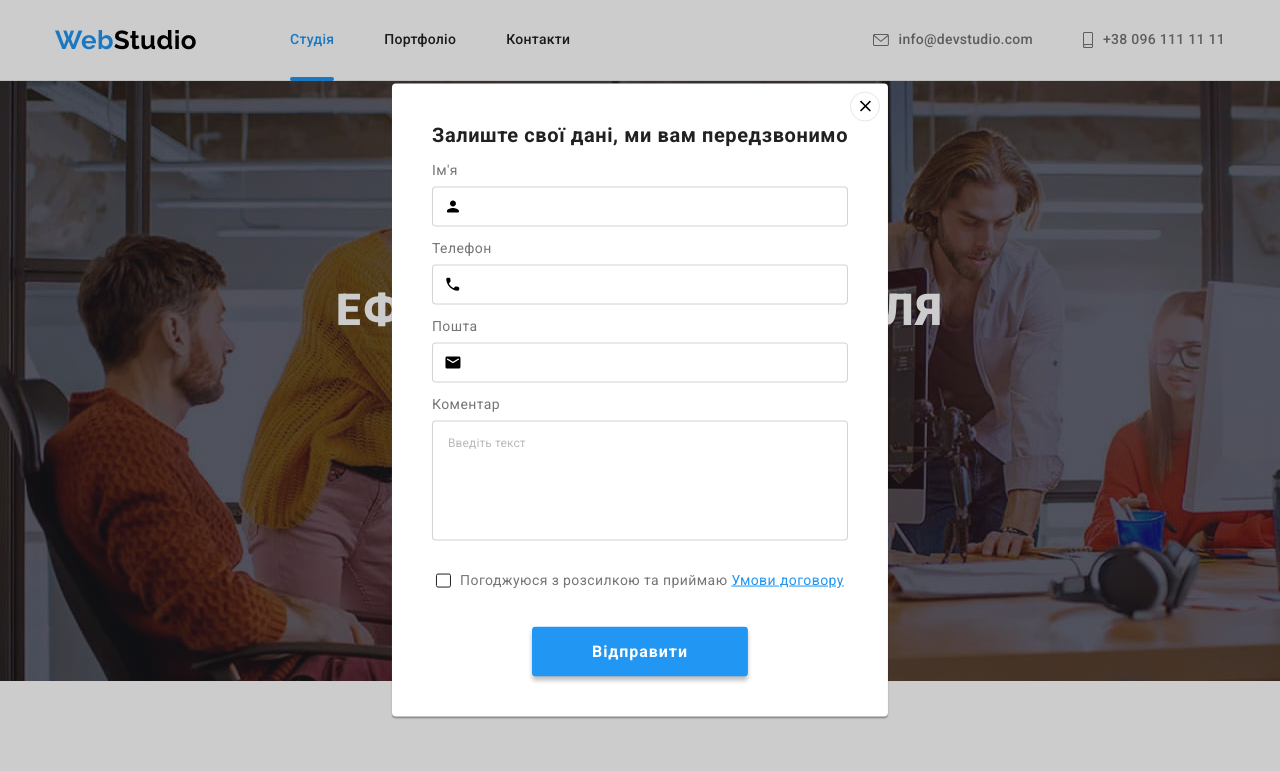
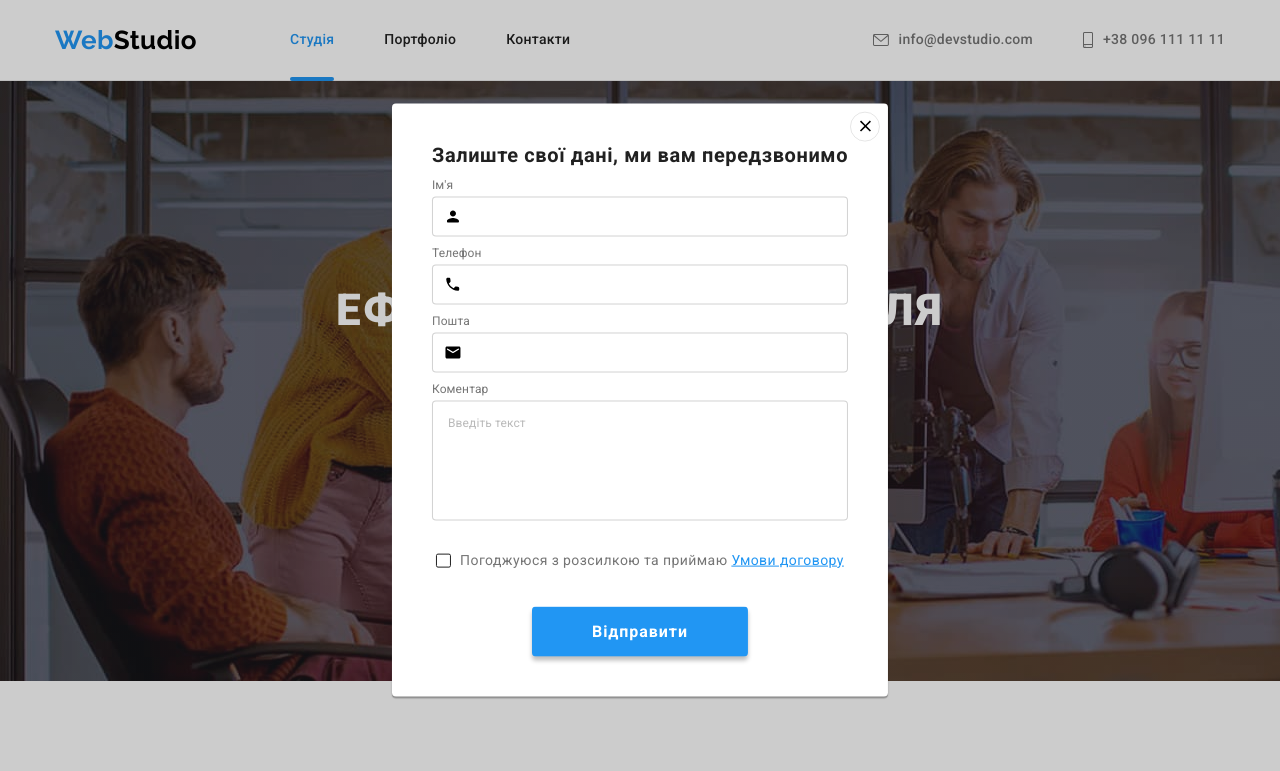
Before and after one commit to OksanaVysotska/goit-markup-hw-06, a plain HTML site: page index.html in a window 1280 px wide. Both pictures are taken after a click on the button "Замовити послугу". Shown: the top 771 px of the page. Drawn offline with nearby package versions, Linux system fonts and the light colour scheme.

Commit message:
Внес правки

```diff
--- a/css/styles.css
+++ b/css/styles.css
@@ -800,14 +800,19 @@ img {
 .label {
     display: block;
     margin-bottom: 4px;
+
+    font-size: 12px;
+    line-height: 1.16;
+    letter-spacing: 0.01em;
+    color:var(--primary-text-color);
 }
 
-/* .label-text {
+.label-text {
     font-size: 12px;
     line-height: 1.16;
     letter-spacing: 0.01em;
     color:var(--primary-text-color) ;
-} */
+}
 
 .field {
     position: relative;
--- a/index.html
+++ b/index.html
@@ -474,8 +474,8 @@
                         </svg>
                     </div>
 
-                    <label class="label" for="message">
-                        <span class="label-text">Коментар</span>
+                    <label class="label" for="message">Коментар
+                        <!-- <span class="label-text">Коментар</span> -->
                     </label>
                     <textarea class="message input" id="message"
                     placeholder="Введіть текст"></textarea>
```
